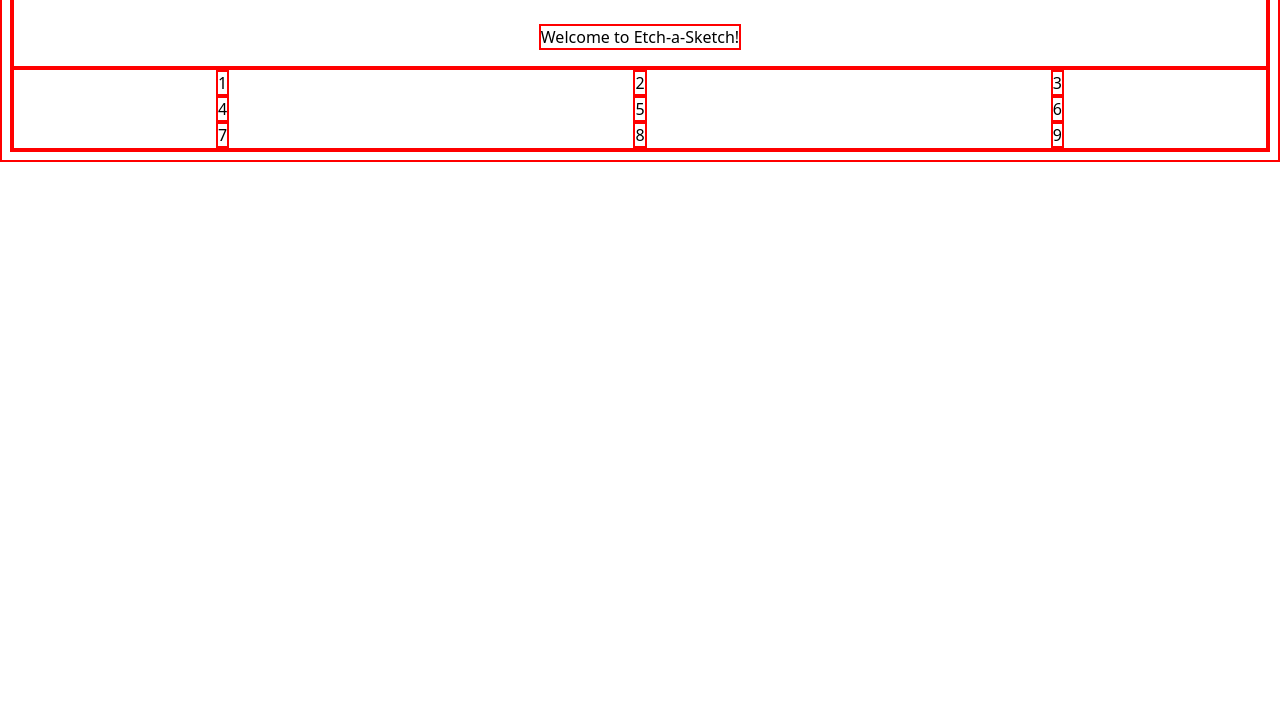
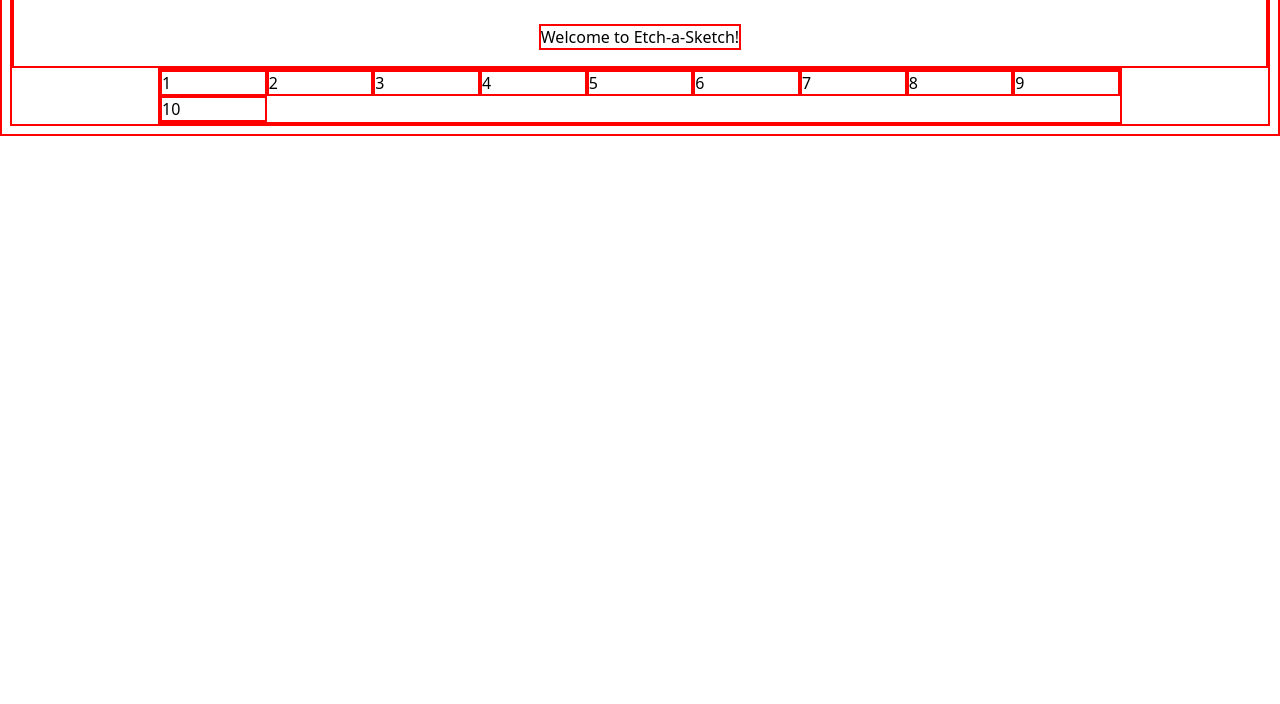
Before and after one commit to jeffbai996/etch_a_sketch, a plain HTML site: page index.html in a window 1280 px wide. Shown: the part 96-800 px from the top of the page. Drawn offline with Linux system fonts and the light colour scheme.

Commit message:
Playing around with grid container styles

```diff
--- a/index.html
+++ b/index.html
@@ -23,6 +23,7 @@
         <div class="grid-item">7</div>
         <div class="grid-item">8</div>
         <div class="grid-item">9</div>
+        <div class="grid-item">10</div>
     </div>
 </body>
 </html>
--- a/style.css
+++ b/style.css
@@ -11,6 +11,9 @@
 
 .grid-container {
     display: grid;
-    grid-template-columns: auto auto auto;
-    place-items: center;
+    grid-template-columns: repeat(auto-fit, minmax(100px, 1fr));
+    justify-content: center;
+    width: 960px;
+    margin-right: auto;
+    margin-left: auto
 }
```
